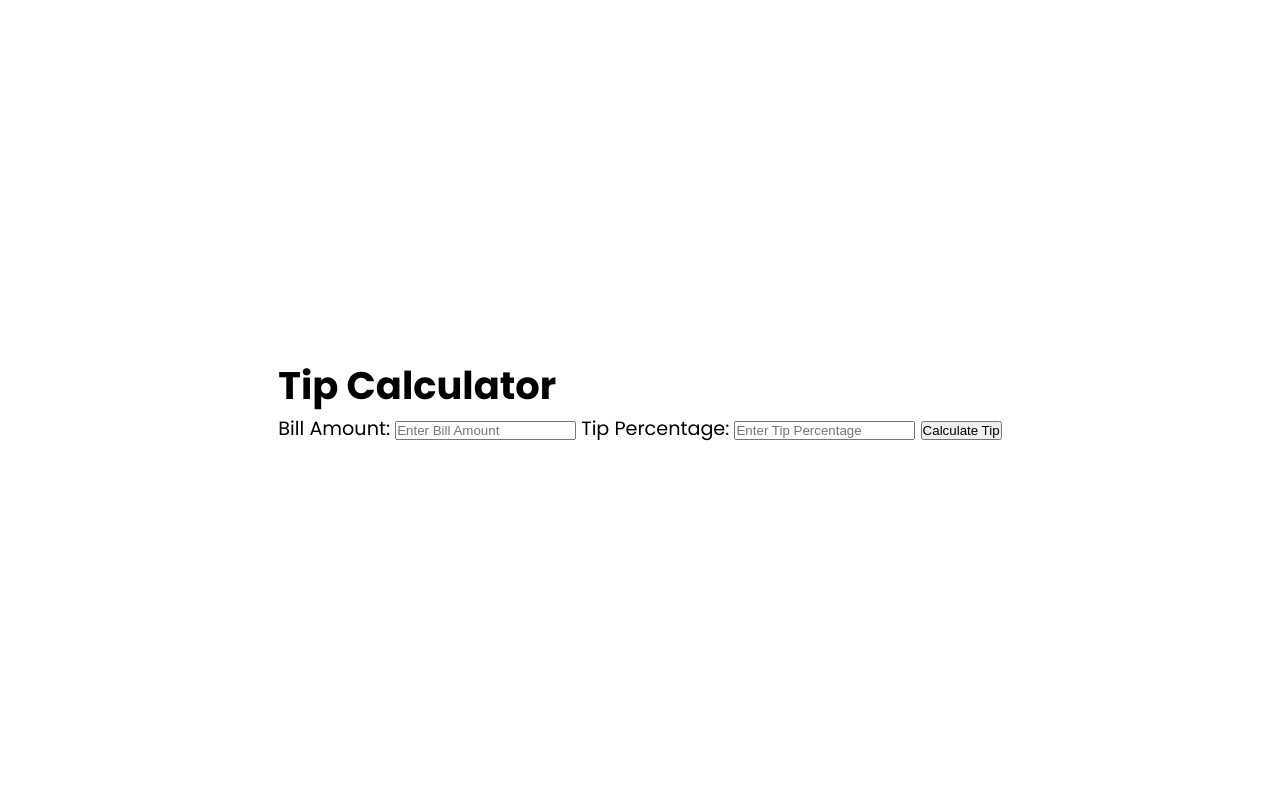
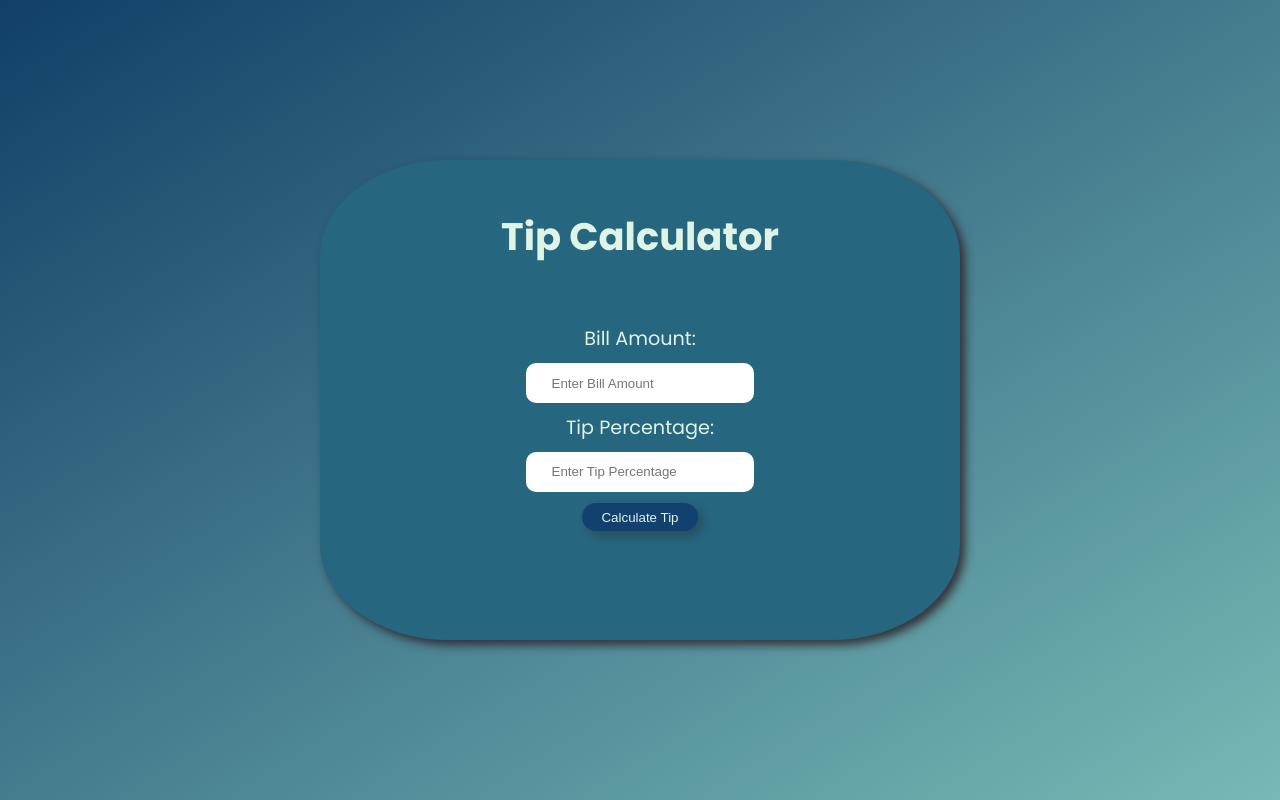
Before and after one commit to nidhaykhare/Tip-Calculator, a plain HTML site: page index.html in a window 1280 px wide. Drawn offline with Linux system fonts and the light colour scheme.

Commit message:
Added CSS

```diff
--- a/css/style.css
+++ b/css/style.css
@@ -6,8 +6,10 @@
 }
 
 body{
+    background-image: linear-gradient(to bottom right, #113F67, #78B9B5);
     font-family: 'Poppins', sans-serif;
     font-size: 1.2rem;
+    color: #DDF4E7;
     display: flex;
     justify-content: center;
     align-items: center;
@@ -16,5 +18,55 @@ body{
 }
 
 .container{
-    background: #fff;
+    position: absolute;
+    background: #26667F;
+    display: flex;
+    flex-direction: column;
+    justify-content: center;
+    align-items: center;
+    width: 50%;
+    height: 60%;
+    border-radius: 20%;
+    box-shadow: 5px 5px 10px rgba(42, 22, 29, 0.775);
 }
+h1{
+    position: relative;
+    top: 10%;
+}
+.calculator{
+    display: flex;
+    flex-direction: column;
+    justify-content: center;
+    align-items: center;
+    width: 90%;
+    height: 90%;
+}
+label,input,button{
+    margin: 0.2rem 0.5rem;
+    padding: 0.2rem;
+}
+input{
+    border: none;
+    outline: none;
+    padding: 0.8rem 1.6rem;
+    border-radius: 10px;
+    color: #124170;
+}
+button{
+    margin: 0.5rem;
+    border: none;
+    outline: none;
+    background: #124170;
+    color: #DDF4E7;
+    padding: 0.4rem 1.2rem;
+    border-radius: 20px;
+    box-shadow: 5px 5px 10px rgba(47, 27, 21, 0.3);
+}
+button:hover{
+    cursor: pointer;
+    background-color: red;
+    color: #fff;
+    box-shadow: 5px 10px 20px rgba(41, 2, 69, 0.404);
+    transform: scale(1.2);
+    transition: 0.35s ease-in-out;
+}
```
